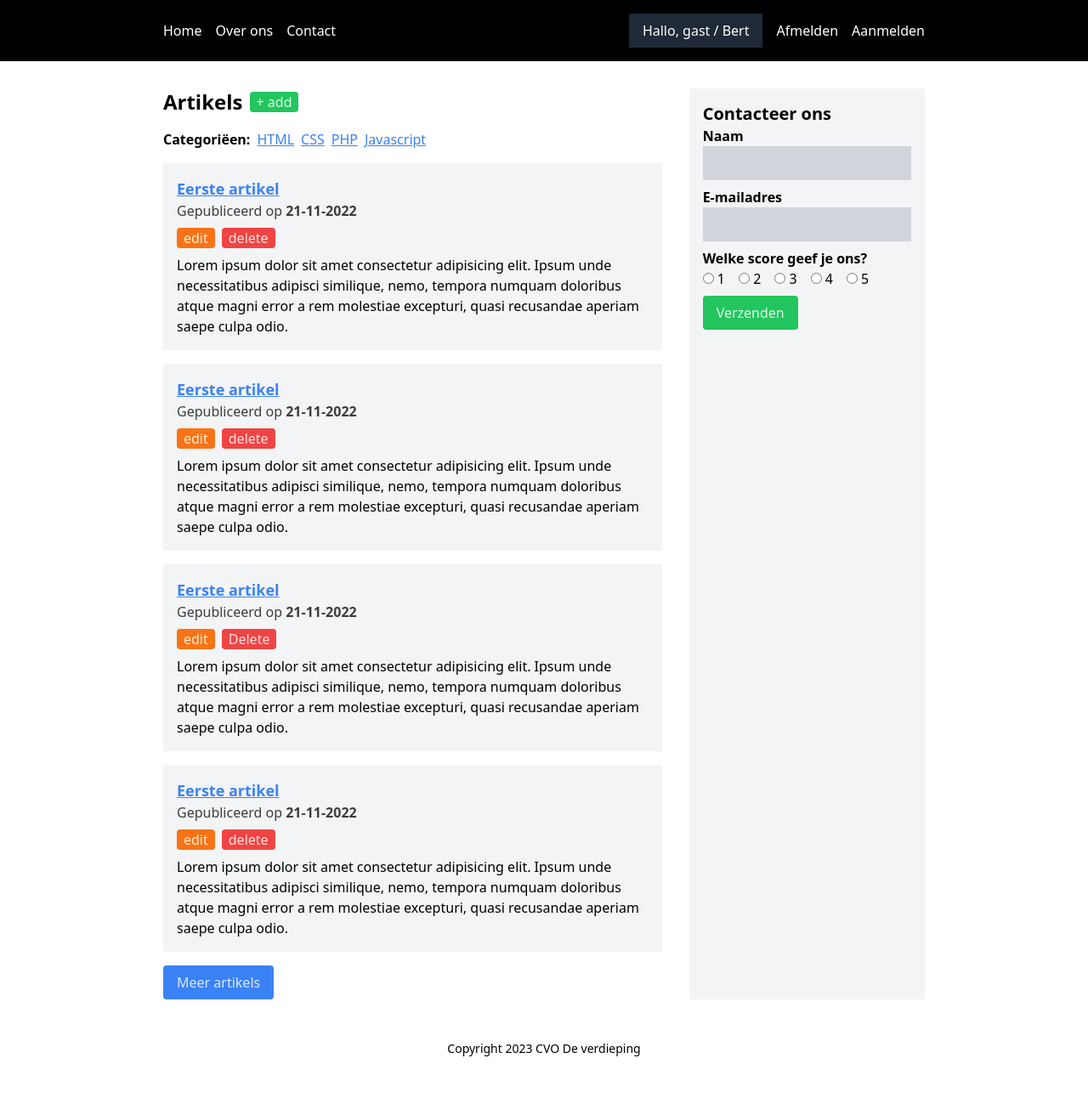
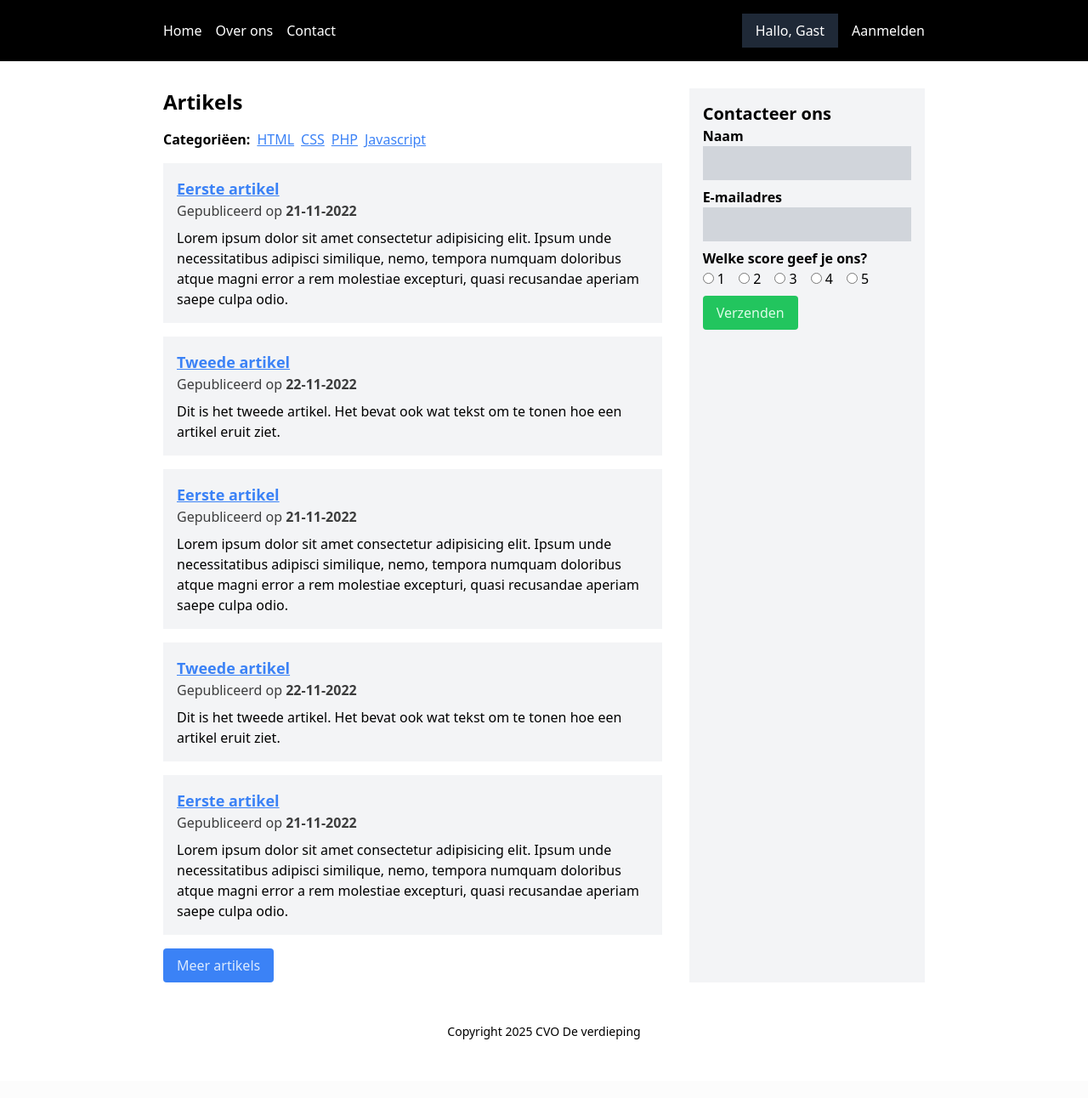
Before and after one commit to blempenscvodeverdieping/fuw-2526-php1, a PHP site: page /herhaling.php in a window 1280 px wide. Shown: the whole page at 85% size. After the commit the page ends 1223 px from the top, so only its background shows below. Run offline with PHP 8.4, Linux system fonts and the light colour scheme; some libraries are stand-ins or nearby versions.

Commit message:
Add dynamic data and conditionals to herhaling.php

```diff
--- a/syntax/herhaling.php
+++ b/syntax/herhaling.php
@@ -1,15 +1,73 @@
 <?php
-
 // Definieer een "ingelogd" variabele.
+$ingelogd = false;
 // Definieer een "username" variabele.
+$username = "Bert";
 // Definieer een huidig_jaar waarbij het huidige jaar altijd berekend wordt.
-
+$huidigeJaar = date("Y");
 // Definieer een geindexeerde array met categorien: html, css, php, javascript.
 // Zie het html element "categorieen" hieronder.
-
+$categorieen = ["HTML", "CSS", "PHP", "Javascript"];
 // Definieer een associatieve array met blogposts: id, titel, datum en content.
 // Zie het html element over artikels hieronder.
-
+$posts = [
+    [
+        "id" => 1,
+        "titel" => "Eerste artikel",
+        "datum" => "21-11-2022",
+        "content" =>
+            "Lorem ipsum dolor sit amet consectetur adipisicing elit. Ipsum unde necessitatibus adipisci similique, nemo, tempora numquam doloribus atque magni error a rem molestiae excepturi, quasi recusandae aperiam saepe culpa odio.",
+    ],
+    [
+        "id" => 2,
+        "titel" => "Tweede artikel",
+        "datum" => "22-11-2022",
+        "content" =>
+            "Dit is het tweede artikel. Het bevat ook wat tekst om te tonen hoe een artikel eruit ziet.",
+    ],
+    [
+        "id" => 1,
+        "titel" => "Eerste artikel",
+        "datum" => "21-11-2022",
+        "content" =>
+            "Lorem ipsum dolor sit amet consectetur adipisicing elit. Ipsum unde necessitatibus adipisci similique, nemo, tempora numquam doloribus atque magni error a rem molestiae excepturi, quasi recusandae aperiam saepe culpa odio.",
+    ],
+    [
+        "id" => 2,
+        "titel" => "Tweede artikel",
+        "datum" => "22-11-2022",
+        "content" =>
+            "Dit is het tweede artikel. Het bevat ook wat tekst om te tonen hoe een artikel eruit ziet.",
+    ],
+    [
+        "id" => 1,
+        "titel" => "Eerste artikel",
+        "datum" => "21-11-2022",
+        "content" =>
+            "Lorem ipsum dolor sit amet consectetur adipisicing elit. Ipsum unde necessitatibus adipisci similique, nemo, tempora numquam doloribus atque magni error a rem molestiae excepturi, quasi recusandae aperiam saepe culpa odio.",
+    ],
+    [
+        "id" => 2,
+        "titel" => "Tweede artikel",
+        "datum" => "22-11-2022",
+        "content" =>
+            "Dit is het tweede artikel. Het bevat ook wat tekst om te tonen hoe een artikel eruit ziet.",
+    ],
+    [
+        "id" => 1,
+        "titel" => "Eerste artikel",
+        "datum" => "21-11-2022",
+        "content" =>
+            "Lorem ipsum dolor sit amet consectetur adipisicing elit. Ipsum unde necessitatibus adipisci similique, nemo, tempora numquam doloribus atque magni error a rem molestiae excepturi, quasi recusandae aperiam saepe culpa odio.",
+    ],
+    [
+        "id" => 2,
+        "titel" => "Tweede artikel",
+        "datum" => "22-11-2022",
+        "content" =>
+            "Dit is het tweede artikel. Het bevat ook wat tekst om te tonen hoe een artikel eruit ziet.",
+    ],
+];
 ?><!DOCTYPE html>
 <html lang="en">
 
@@ -29,9 +87,14 @@
             <a class="hover:underline" href="#">Contact</a>
             <!-- Toon de span en de afmelden-link af indien ingelogd. Druk de aanmelden link af indien niet ingelogd. -->
             <!-- Druk de username of "gast" af -->
-            <span class="ml-auto px-4 py-2 bg-gray-800">Hallo, gast / Bert</span>
+            <span class="ml-auto px-4 py-2 bg-gray-800">Hallo, <?= $ingelogd
+                ? $username
+                : "Gast" ?></span>
+            <?php if ($ingelogd): ?>
             <a class="hover:underline" href="#">Afmelden</a>
+            <?php else: ?>
             <a class="hover:underline" href="#">Aanmelden</a>
+            <?php endif; ?>
         </div>
     </nav>
 
@@ -42,69 +105,63 @@
                     <h1 class="font-semibold text-2xl">
                         Artikels
                     </h1>
+                    <?php if ($ingelogd): ?>
                         <a href="add.php" class="bg-green-500 text-green-100 px-2 rounded inline-block">+ add</a>
+                    <?php endif; ?>
                 </div>
                 <div class="flex gap-2">
                     <b>Categoriëen: </b>
                     <!-- Overloop de array van categorieen. Toon de SPAN indien er geen categorieen zijn. -->
                     <!-- <span>Er zijn nog geen categoriëen</span> -->
-                    <a class="text-blue-500 underline" href="category.php?id=1">HTML</a>
-                    <a class="text-blue-500 underline" href="category.php?id=2">CSS</a>
-                    <a class="text-blue-500 underline" href="category.php?id=3">PHP</a>
-                    <a class="text-blue-500 underline" href="category.php?id=4">Javascript</a>
+                    <?php if (!$categorieen): ?>
+                        <span>Er zijn nog geen categoriëen.</span>
+                    <?php else: ?>
+                        <?php foreach ($categorieen as $key => $categorie): ?>
+                            <a class="text-blue-500 underline" href="category.php?id=<?= $key ?>">
+                                <?= $categorie ?>
+                            </a>
+                        <?php endforeach; ?>
+                    <?php endif; ?>
                 </div>
             </header>
 
             <!-- Overloop de artikel array. Indien geen artikel, toon de bijhorende P -->
             <div class="grid gap-4">
-                <!-- <p class="bg-gray-200 p-4 rounded">Er zijn geen artikels. Voeg eerst aan artikel toe.</p> -->
+                <?php if (empty($posts)): ?>
+                 <p class="bg-gray-200 p-4 rounded">Er zijn geen artikels. Voeg eerst aan artikel toe.</p>
+                 <?php else: ?>
+                    <?php foreach ($posts as $key => $post): ?>
+                        <?php if ($key > 4) {
+                            break;
+                        } ?>
                         <article class="bg-gray-100 p-4">
                             <header class="mb-2">
-                        <h1 class="font-semibold text-lg"><a class="text-blue-500 underline" href="article.php?id=1">Eerste artikel</a></h1>
-                        <p class="opacity-75">Gepubliceerd op <time class="font-semibold">21-11-2022</time></p>
+                                <h1 class="font-semibold text-lg"><a class="text-blue-500 underline" href="article.php?id=<?= $post[
+                                    "id"
+                                ] ?>"><?= $post["titel"] ?></a></h1>
+                                <p class="opacity-75">Gepubliceerd op <time class="font-semibold"><?= $post[
+                                    "datum"
+                                ] ?></time></p>
+                                <?php if ($ingelogd): ?>
                                     <div class="flex gap-2 my-2">
-                            <a class="bg-orange-500 text-orange-100 px-2 rounded inline-block" href="edit.php?id=1">edit</a>
-                            <a class="bg-red-500 text-red-100 px-2 rounded inline-block" href="delete.php?id=1">delete</a>
+                                        <a class="bg-orange-500 text-orange-100 px-2 rounded inline-block" href="edit.php?id=<?= $post[
+                                            "id"
+                                        ] ?>">edit</a>
+                                            <a class="bg-red-500 text-red-100 px-2 rounded inline-block" href="delete.php?id=<?= $post[
+                                                "id"
+                                            ] ?>">delete</a>
                                     </div>
+                                <?php endif; ?>
                             </header>
-                    <p>Lorem ipsum dolor sit amet consectetur adipisicing elit. Ipsum unde necessitatibus adipisci similique, nemo, tempora numquam doloribus atque magni error a rem molestiae excepturi, quasi recusandae aperiam saepe culpa odio.</p>
+                            <p><?= $post["content"] ?></p>
                         </article>
-                <article class="bg-gray-100 p-4">
-                    <header class="mb-2">
-                        <h1 class="font-semibold text-lg"><a class="text-blue-500 underline" href="article.php?id=1">Eerste artikel</a></h1>
-                        <p class="opacity-75">Gepubliceerd op <time class="font-semibold">21-11-2022</time></p>
-                        <div class="flex gap-2 my-2">
-                            <a class="bg-orange-500 text-orange-100 px-2 rounded inline-block" href="edit.php?id=1">edit</a>
-                            <a class="bg-red-500 text-red-100 px-2 rounded inline-block" href="delete.php?id=1">delete</a>
-                        </div>
-                    </header>
-                    <p>Lorem ipsum dolor sit amet consectetur adipisicing elit. Ipsum unde necessitatibus adipisci similique, nemo, tempora numquam doloribus atque magni error a rem molestiae excepturi, quasi recusandae aperiam saepe culpa odio.</p>
-                </article>
-                <article class="bg-gray-100 p-4">
-                    <header class="mb-2">
-                        <h1 class="font-semibold text-lg"><a class="text-blue-500 underline" href="article.php?id=1">Eerste artikel</a></h1>
-                        <p class="opacity-75">Gepubliceerd op <time class="font-semibold">21-11-2022</time></p>
-                        <div class="flex gap-2 my-2">
-                            <a class="bg-orange-500 text-orange-100 px-2 rounded inline-block" href="edit.php?id=1">edit</a>
-                            <a class="bg-red-500 text-red-100 px-2 rounded inline-block" href="delete.php?id=1">Delete</a>
-                        </div>
-                    </header>
-                    <p>Lorem ipsum dolor sit amet consectetur adipisicing elit. Ipsum unde necessitatibus adipisci similique, nemo, tempora numquam doloribus atque magni error a rem molestiae excepturi, quasi recusandae aperiam saepe culpa odio.</p>
-                </article>
-                <article class="bg-gray-100 p-4">
-                    <header class="mb-2">
-                        <h1 class="font-semibold text-lg"><a class="text-blue-500 underline" href="article.php?id=1">Eerste artikel</a></h1>
-                        <p class="opacity-75">Gepubliceerd op <time class="font-semibold">21-11-2022</time></p>
-                        <div class="flex gap-2 my-2">
-                            <a class="bg-orange-500 text-orange-100 px-2 rounded inline-block" href="edit.php?id=1">edit</a>
-                            <a class="bg-red-500 text-red-100 px-2 rounded inline-block" href="delete.php?id=1">delete</a>
-                        </div>
-                    </header>
-                    <p>Lorem ipsum dolor sit amet consectetur adipisicing elit. Ipsum unde necessitatibus adipisci similique, nemo, tempora numquam doloribus atque magni error a rem molestiae excepturi, quasi recusandae aperiam saepe culpa odio.</p>
-                </article>
+                    <?php endforeach; ?>
+                <?php endif; ?>
+                <?php if (count($posts) > 5): ?>
                     <footer>
                         <a class="inline-block bg-blue-500 hover:bg-blue-600 text-blue-100 px-4 py-2 rounded" href="#">Meer artikels</a>
                     </footer>
+                <?php endif; ?>
             </div>
         </section>
         <aside class="bg-gray-100 p-4">
@@ -124,21 +181,11 @@
                     <p class="block font-semibold">Welke score geef je ons?</p>
                     <div class="flex gap-4">
                         <!-- Gebruik de juiste lus structuur om het label 5 keren te overlopen. -->
-                        <label for="score_1" class="block">
-                            <input type="radio" name="score" id="score_1"> 1
+                        <?php for ($i = 1; $i <= 5; $i++): ?>
+                            <label for="score_<?= $i ?>" class="block">
+                                <input type="radio" name="score" id="score_<?= $i ?>"> <?= $i ?>
                             </label>
-                        <label for="score_2" class="block">
-                            <input type="radio" name="score" id="score_2"> 2
-                        </label>
-                        <label for="score_3" class="block">
-                            <input type="radio" name="score" id="score_3"> 3
-                        </label>
-                        <label for="score_4" class="block">
-                            <input type="radio" name="score" id="score_4"> 4
-                        </label>
-                        <label for="score_5" class="block">
-                            <input type="radio" name="score" id="score_5"> 5
-                        </label>
+                        <?php endfor; ?>
                     </div>
                 </div>
                 <div>
@@ -150,7 +197,7 @@
 
     <!-- Gebruik de juiste functie om het huidige jaar af te drukken -->
     <footer class="text-center text-sm my-12">
-        Copyright 2023 CVO De verdieping
+        Copyright <?= $huidigeJaar ?> CVO De verdieping
     </footer>
 
 </body>
```
Lines whose indentation alone changed are shown as unchanged.
